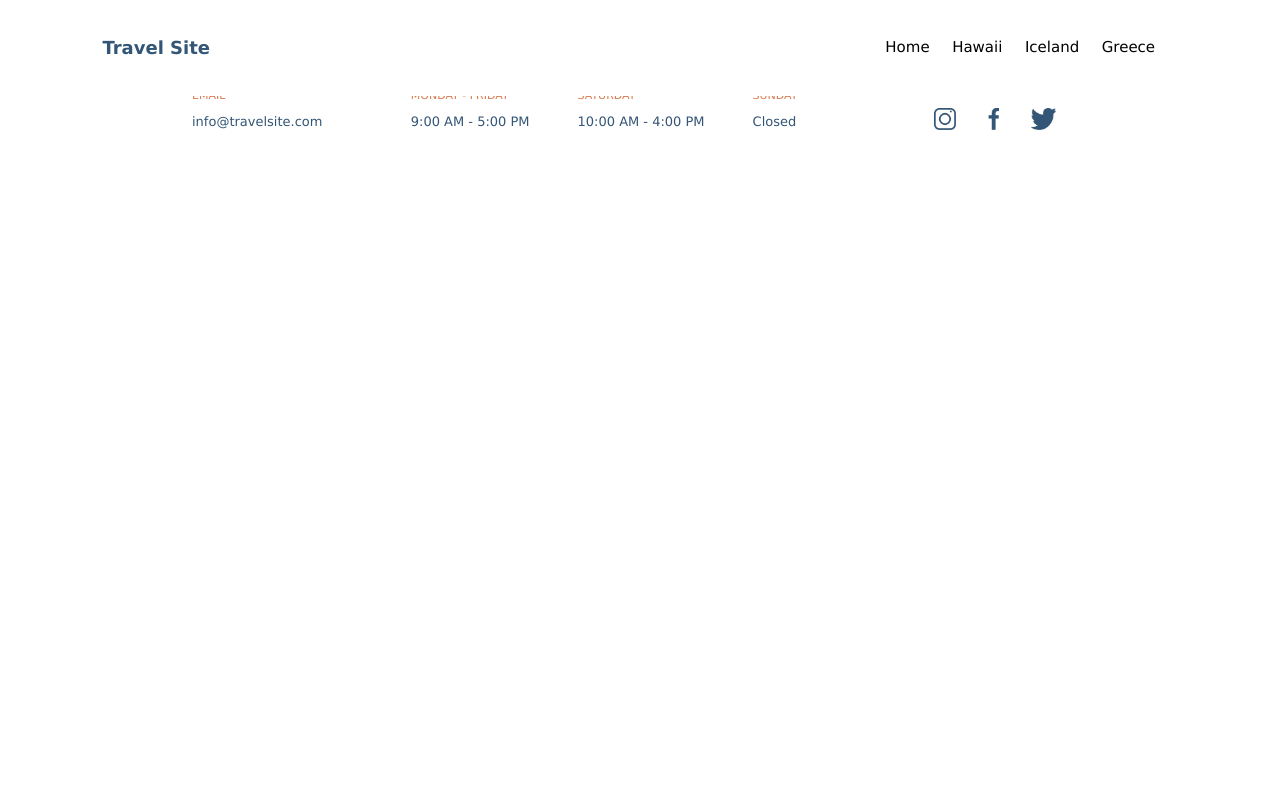
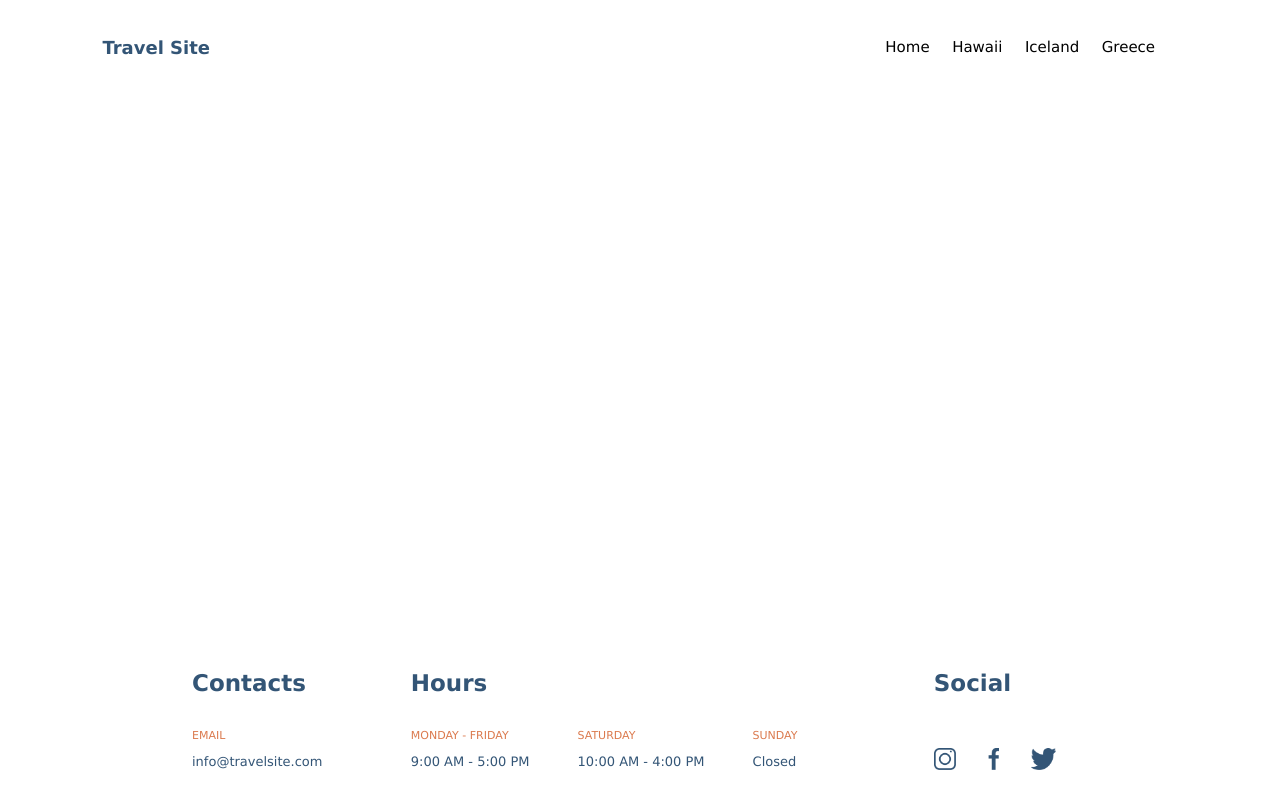
Before and after one commit to ilkin-dev/travel-site, a plain HTML site: page pages/hawaii.html in a window 1280 px wide. Drawn offline with Linux system fonts and the light colour scheme.

Commit message:
Fix: Footer is fixed to bottom

```diff
--- a/scss/base/_reset.scss
+++ b/scss/base/_reset.scss
@@ -97,6 +97,9 @@ video {
 // Typography normalization
 body {
   line-height: 1.2;
+  display: flex;
+  flex-direction: column;
+  min-height: 100vh;
 }
 
 // Lists normalization
--- a/scss/layout/_footer.scss
+++ b/scss/layout/_footer.scss
@@ -1,8 +1,9 @@
 @import "../themes/theme-default";
 
 .footer {
-  bottom: 0;
+  margin-top: auto;
   height: 20vh;
+  width: 100%;
   padding: 0 12em 0 12em;
   display: flex;
   flex-direction: row;
```
Also changed, not shown: css/main.css, 1 other file.
